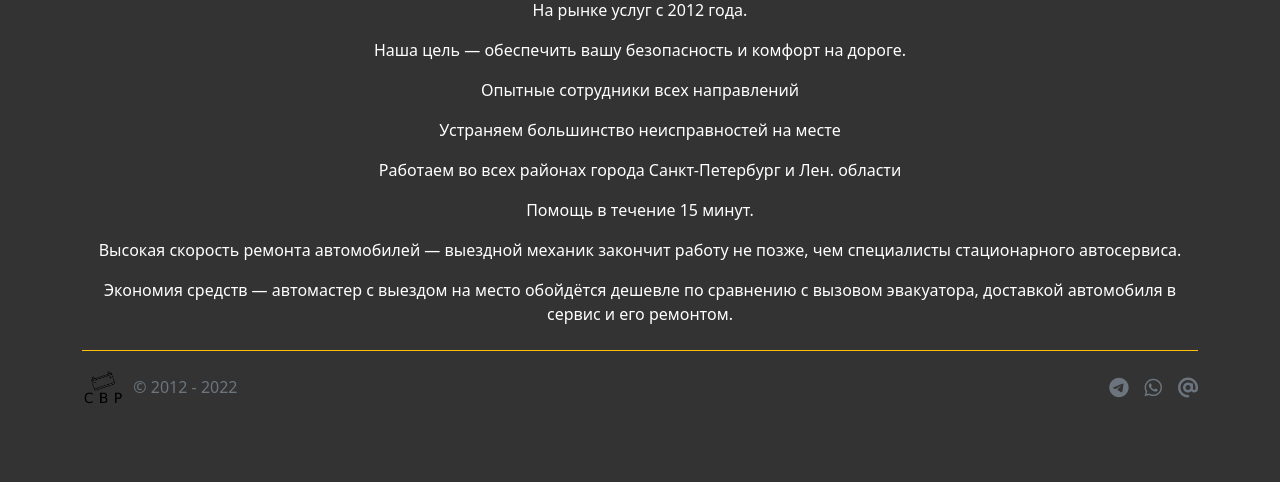
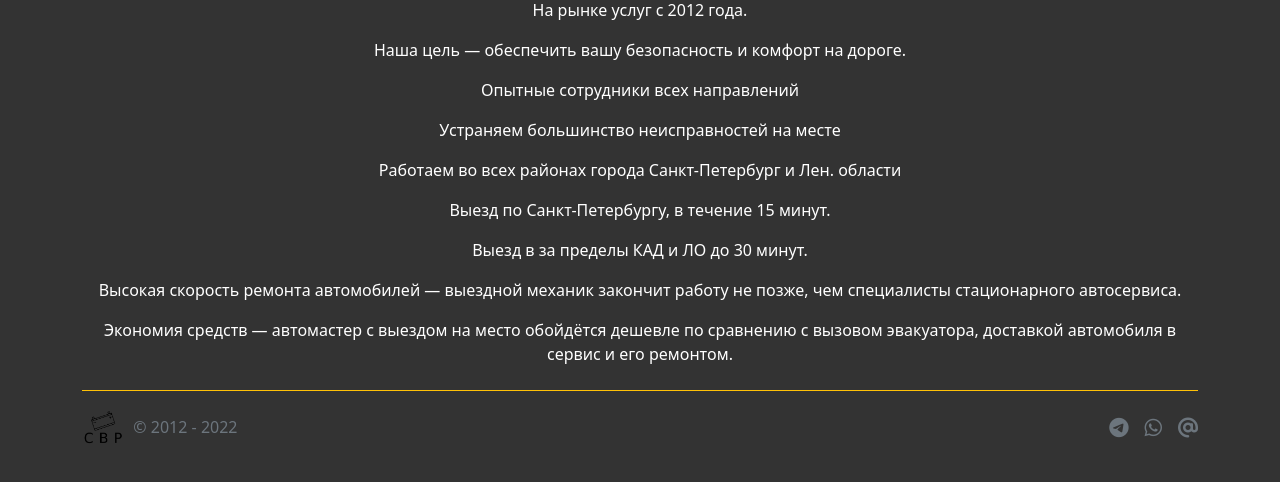
Before and after one commit to belousovsergey56/help-on-road, a Flask app: page /about in a window 1280 px wide. Shown: the part 225-707 px from the top of the page. Run offline with Flask 2, Linux system fonts and the light colour scheme; some libraries are stand-ins or nearby versions.

Commit message:
upd two paragrphs

```diff
--- a/templates/about.html
+++ b/templates/about.html
@@ -10,7 +10,8 @@
         <p>Опытные сотрудники всех направлений</p>
         <p>Устраняем большинство неисправностей на месте</p>
         <p>Работаем во всех районах города Санкт-Петербург и Лен. области</p>
-        <p>Помощь в течение 15 минут.</p>
+        <p>Выезд по Санкт-Петербургу, в течение 15 минут.</p>
+        <p>Выезд в за пределы КАД и ЛО до 30 минут.</p>
         <p>Высокая скорость ремонта автомобилей — выездной механик закончит работу не позже, чем специалисты стационарного автосервиса.</p>
         <p>Экономия средств — автомастер с выездом на место обойдётся дешевле по сравнению с вызовом эвакуатора, доставкой автомобиля в сервис и его ремонтом.</p>
       </div>
```
